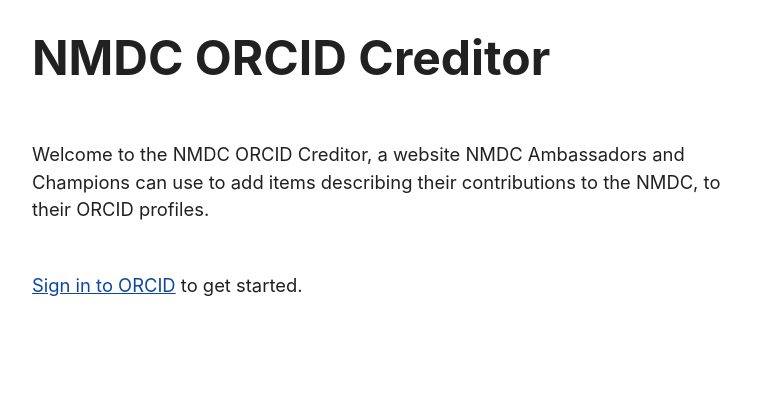
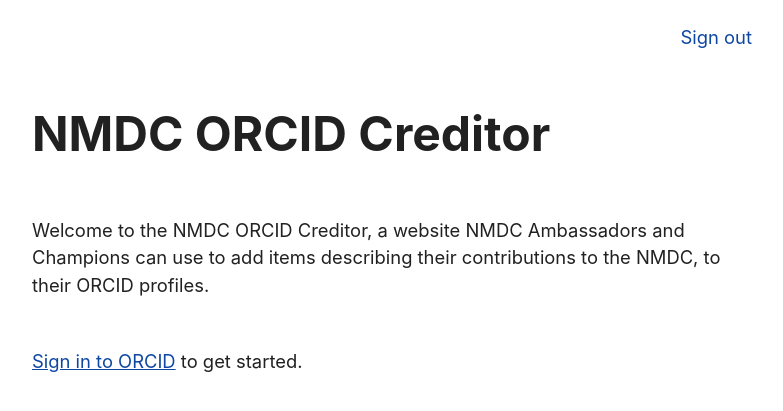
Before and after one commit to microbiomedata/nmdc-orcid-creditor, a FastAPI app: template nmdc_orcid_creditor/templates/home.html.jinja in a window 1280 px wide. Shown: the top 411 px of the page, without its empty margins (248-1031 px from the left). Run offline with FastAPI, Linux system fonts and the light colour scheme; the template is opened without the code that fills it: most values are stand-ins (such as "Sample title", 1, 10 or a date in 2020).

Commit message:
Implement a `/logout` endpoint and a "Sign out" link

```diff
--- a/nmdc_orcid_creditor/main.py
+++ b/nmdc_orcid_creditor/main.py
@@ -111,6 +111,14 @@ def get_orcid_access_token(request: Request):
     return None
 
 
+@app.get("/logout")
+async def logout(request: Request):
+    r"""Logs the client out by clearing the session, then redirects the client to the home page."""
+
+    request.session.clear()
+    return RedirectResponse(url=request.url_for("get_root"))
+
+
 @app.get("/credits")
 async def get_credits_index(request: Request, orcid_access_token: dict = Depends(get_orcid_access_token)):
     r"""Displays credits available to the logged-in user."""
--- a/nmdc_orcid_creditor/templates/base.html.jinja
+++ b/nmdc_orcid_creditor/templates/base.html.jinja
@@ -11,8 +11,25 @@
         <meta name="author" content="National Microbiome Data Collaborative" />
         <meta name="keywords" content="orcid,credit,nmdc,champion,ambassador" />
         <link rel="stylesheet" href="https://unpkg.com/simpledotcss/simple.min.css">
+        <style>
+            .navbar {
+                margin: 24px 0;
+                text-align: right;
+            }
+            .navbar a {
+                text-decoration: none;
+            }
+            .navbar a:hover {
+                text-decoration: underline;
+            }
+        </style>
     </head>
     <body>
+        {% if orcid_id %}
+            <div class="navbar">
+                <a href="{{ url_for("logout") }}" title="Sign out">Sign out</a>
+            </div>
+        {% endif %}
         {% block body %}{% endblock %}
     </body>
 </html>
```
